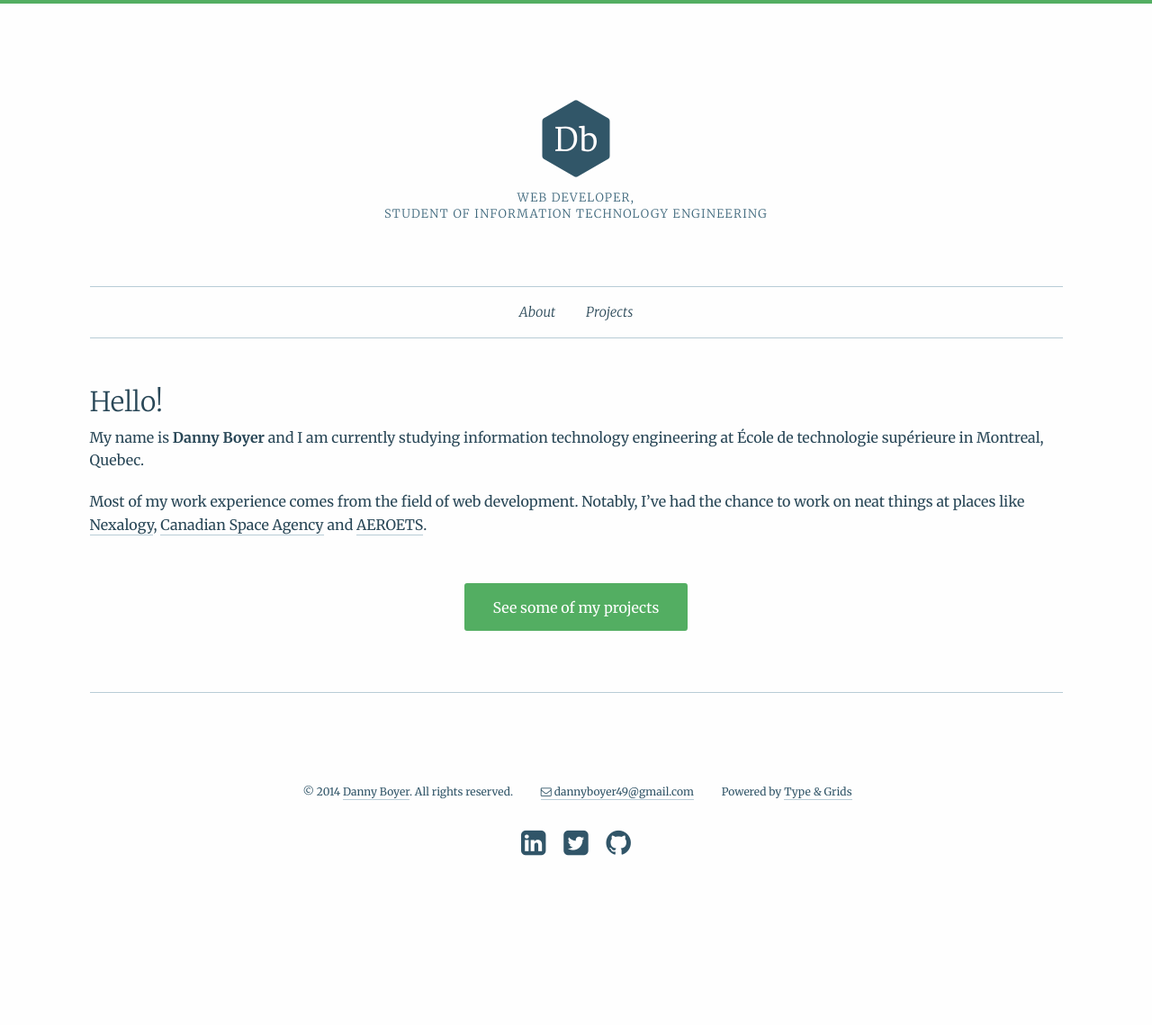
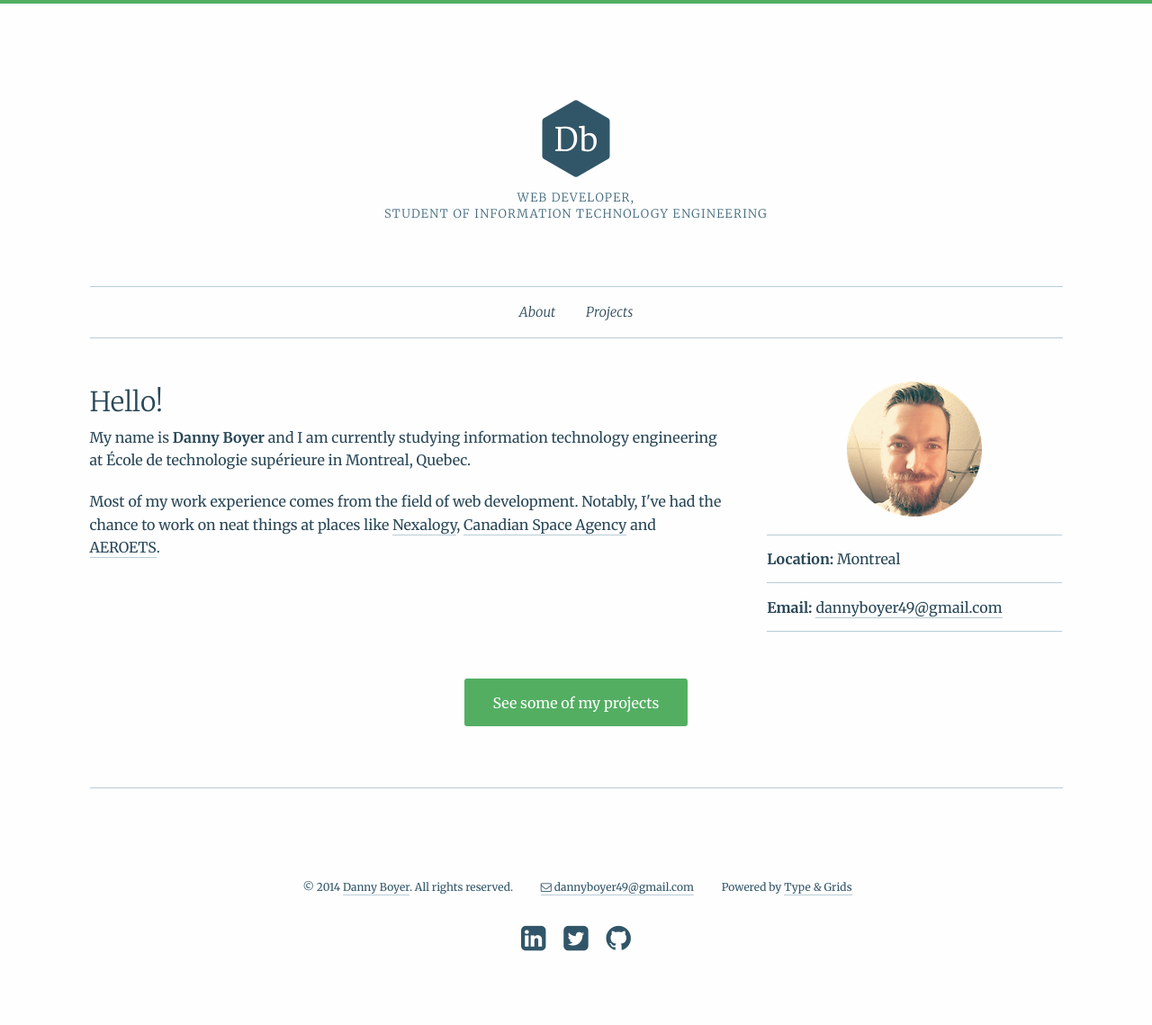
Before and after one commit to dannyboyer/dannyboyer.github.io, a Jekyll site: the page built from index.html, in a window 1280 px wide. Shown: the whole page at 90% size. Built offline with Jekyll 4.4.1, drawn with Linux system fonts in a browser that asks for light colours; before the commit the page ends 1033 px from its top, so only the background shows below that.

Commit message:
addition of profile picture

```diff
--- a/_layouts/default.html
+++ b/_layouts/default.html
@@ -41,9 +41,9 @@ width:100px;" alt="logo danny boyer" /></a>
 </div>
 
 <div class="row">
-	<div class="small-12 medium-12 large-12 columns">
+
 		{{ content }}
-	</div>
+
 </div>
 
 <div class="row">
--- /dev/null
+++ b/index.html
@@ -0,0 +1,36 @@
+---
+title: Danny Boyer | About
+layout: default
+---
+
+
+
+<div class="small-12 medium-8 large-8 columns" style="margin-bottom:2em;">
+	<h2>Hello!</h2>
+
+	<p>My name is <strong>Danny Boyer</strong> and I am currently studying information technology engineering at École de technologie supérieure in Montreal, Quebec.</p>
+
+	<p>
+		Most of my work experience comes from the field of web development. Notably, I've had the chance to work on neat things at places like <a target="blank" href="http://nexalogy.com/">Nexalogy</a>, <a target="blank" href="http://www.asc-csa.gc.ca/eng/default.asp">Canadian Space Agency</a> and <a target="blank" href="http://aeroets.etsmtl.ca/pages/en/home/">AEROETS</a>.
+
+	</p>
+
+</div>
+
+<div class="small-12 medium-4 large-4 columns" style="margin-bottom:2em;">
+
+	<p class="text-center">
+		<img src="img/profile.png" alt="Your Name" />
+	</p>
+	<div class="lined-list">
+		<ul>
+			<li><strong>Location:</strong> Montreal</li>
+			<li><strong>Email:</strong> <a href="mailto:dannyboyer49@gmail.com">dannyboyer49@gmail.com</a></li>
+			<!-- <li><strong>Résumé:</strong> <a href="resume.pdf" target="_blank">resume.pdf</a></li> -->
+		</ul>
+	</div>
+</div>
+
+<div class="small-12 medium-12 larger-12 columns">
+	<div class="text-center"><a href="{{ site.baseurl }}projects" class="button secondary radius">See some of my projects</a></div>
+</div>
--- a/index.md
+++ /dev/null
@@ -1,13 +0,0 @@
----
-title: Danny Boyer | About
-layout: default
----
-
-##Hello!
-
-
-My name is **Danny Boyer** and I am currently studying information technology engineering at École de technologie supérieure in Montreal, Quebec.
-
-Most of my work experience comes from the field of web development. Notably, I've had the chance to work on neat things at places like [Nexalogy](http://nexalogy.com/), [Canadian Space Agency](http://www.asc-csa.gc.ca/eng/default.asp) and [AEROETS](http://aeroets.etsmtl.ca/pages/en/home/).
-
-<div class="text-center" style="padding-top: 2em;"><a href="{{ site.baseurl }}projects" class="button secondary radius">See some of my projects</a></div>
--- a/projects/aeroets.html
+++ b/projects/aeroets.html
@@ -3,7 +3,6 @@ title: Danny Boyer | AEROETS
 layout: default
 ---
 
-<div class="row">
 <div class="small-12 medium-7 large-7 columns">
 	<h2>AEROETS</h2>
 	<p>
@@ -42,7 +41,7 @@ layout: default
 		</ul>
 	</div>
 </div>
-</div>
+
 
 <div class="row">
 	<div class="small-12 medium-12 large-12 columns">
--- a/projects/billets.html
+++ b/projects/billets.html
@@ -3,7 +3,7 @@ title: Danny Boyer | BillETS
 layout: default
 ---
 
-<div class="row">
+
 <div class="small-12 medium-7 large-7 columns">
 	<h2>BillETS</h2>
 	<p>
@@ -37,7 +37,6 @@ layout: default
 		</ul>
 	</div>
 </div>
-</div>
 
 <div class="row">
 	<div class="small-12 medium-12 large-12 columns">
```
Also changed, not shown: projects/index.md (+5 -2 lines), img/about-photo.png (added), img/profile.png (added). Lines whose indentation alone changed are shown as unchanged.
